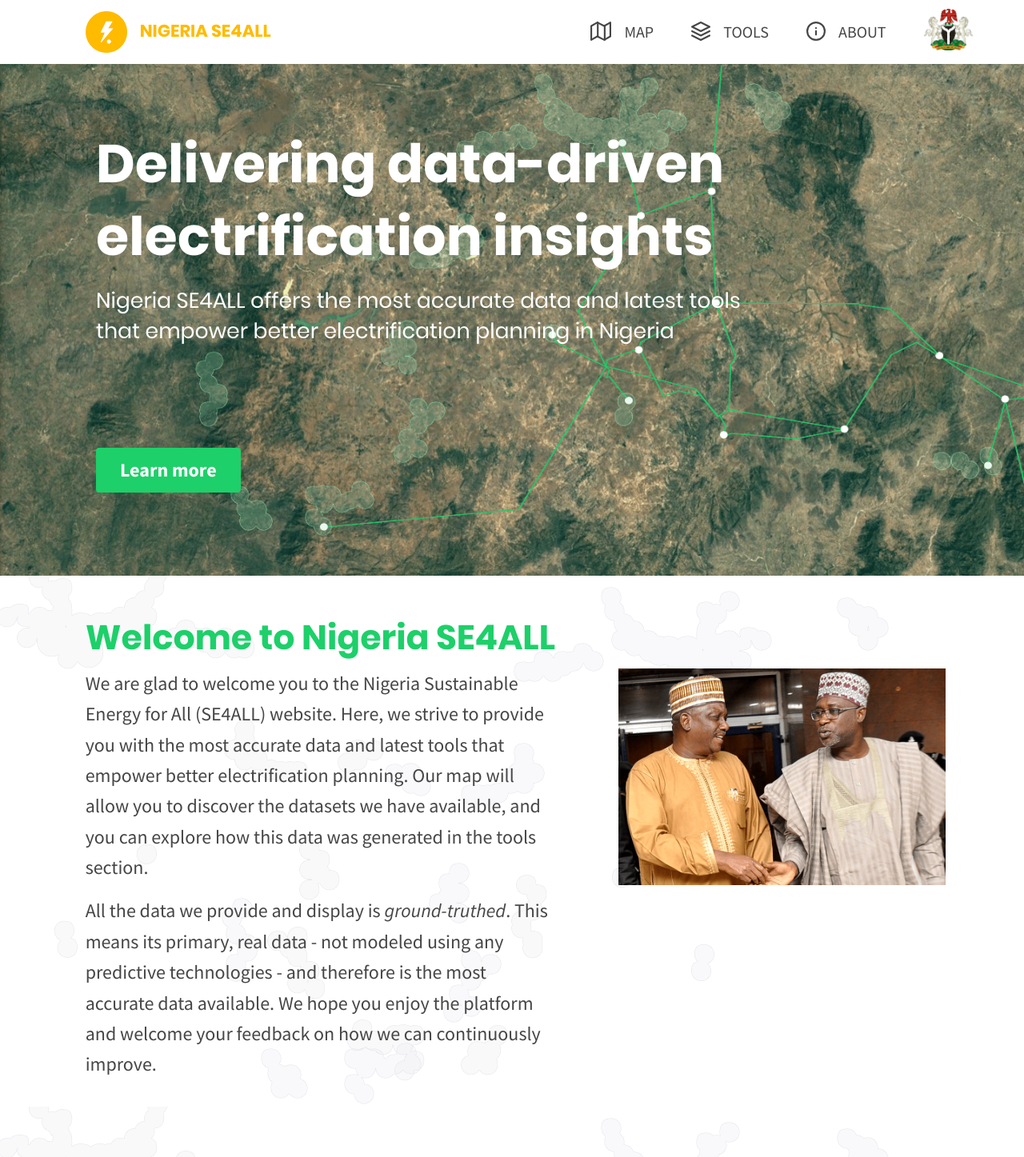
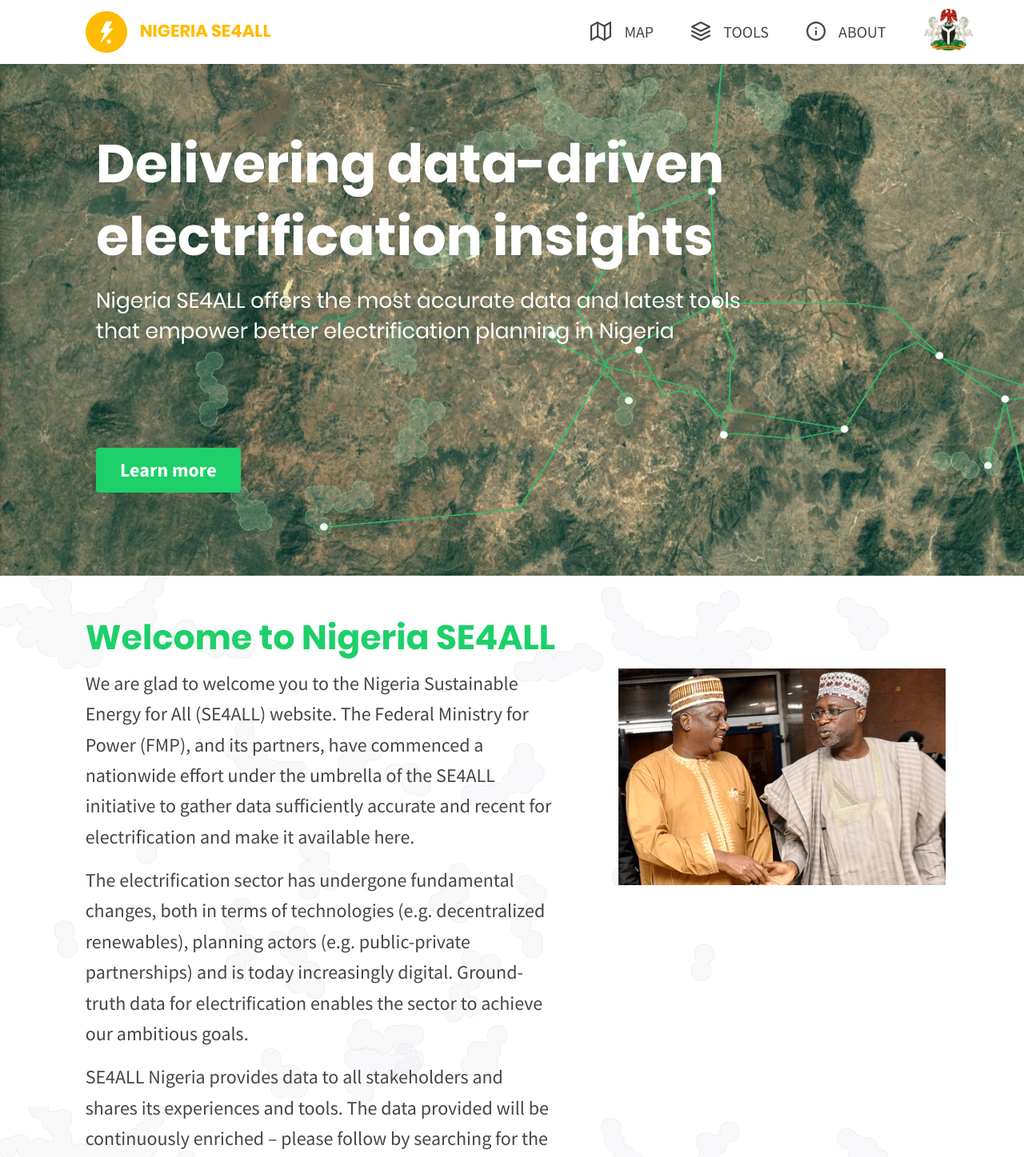
Before and after one commit to rl-institut/NESP2_website, a Flask app: page / in a window 1280 px wide. Shown: the top 1447 px of the page at 80% size. Run offline with Flask 2, Linux system fonts and the light colour scheme; some libraries are stand-ins or nearby versions; grey boxes are pictures that could not be loaded.

Commit message:
Change welcome text

```diff
--- a/app/static/style.css
+++ b/app/static/style.css
@@ -50,6 +50,10 @@
 
 .ystack{
     flex-direction: column;
+}
+
+#landing-welcome-sec a {
+    color: #1DD069;
 }
 
 .center--align{
--- a/app/templates/landing/index.html
+++ b/app/templates/landing/index.html
@@ -25,9 +25,10 @@
           <h2 class="brand--color">Welcome to Nigeria SE4ALL</h2>
         </div>
         <div class="cell large-6">
-          <p>We are glad to welcome you to the Nigeria Sustainable Energy for All (SE4ALL) website. Here, we strive to provide you with the most accurate data and latest tools that empower better electrification planning. Our map will allow you to discover the datasets we have available, and you can explore how this data was generated in the tools section.</p>
-          <p>All the data we provide and display is <i>ground-truthed</i>. This means its primary, real data - not modeled using any predictive technologies - and therefore is the most accurate data available. We hope you enjoy the platform and welcome your feedback on how we can continuously improve.</p>
-        </div>
+          <p>We are glad to welcome you to the Nigeria Sustainable Energy for All (SE4ALL) website. The Federal Ministry for Power (FMP), and its partners, have commenced a nationwide effort under the umbrella of the SE4ALL initiative to gather data sufficiently accurate and recent for electrification and make it available here.</p>
+          <p>The electrification sector has undergone fundamental changes, both in terms of technologies (e.g. decentralized renewables), planning actors (e.g. public-private partnerships) and is today increasingly digital. Ground-truth data for electrification enables the sector to achieve our ambitious goals.</p>
+          <p>SE4ALL Nigeria provides data to all stakeholders and shares its experiences and tools. The data provided will be continuously enriched – please follow by searching for the hashtag <a href="https://twitter.com/search?q=%23nigeriase4all&src=typed_query" rel="noreferrer" target="_blank">#nigeriase4all</a> or on the social media platforms listed at the bottom of this page.</p>
+          </div>
         <div class="cell large-5 landing-welcome__img">
           <img src="static/img/img-2-welcome.png">
         </div>
```
